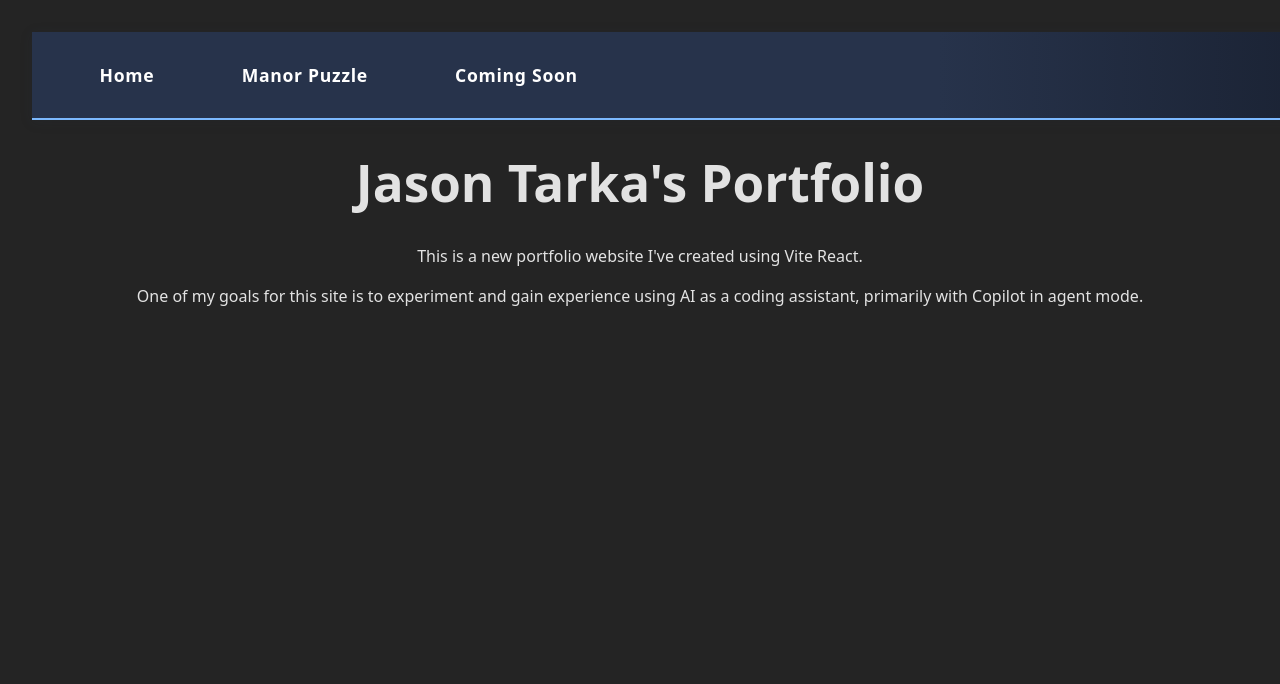
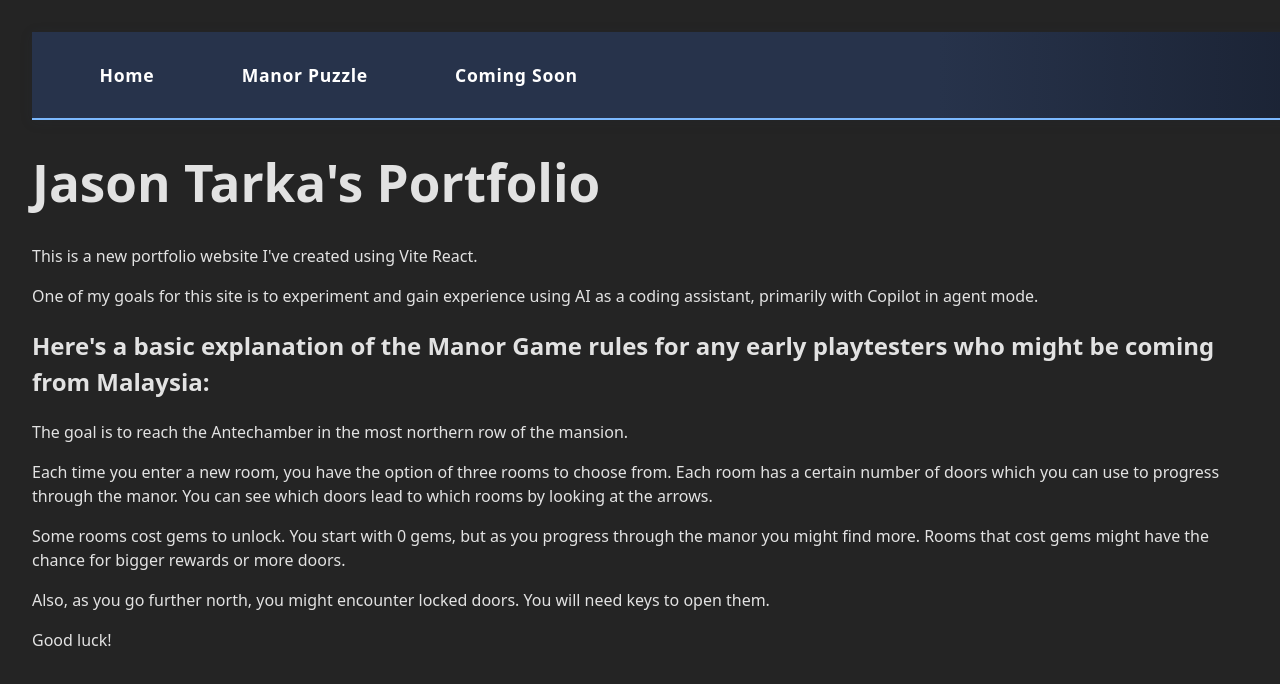
Before and after one commit to JasonMTarka/react-vite-portfolio, a React (Vite) app: page / in a window 1280 px wide. Shown: the top 684 px of the page. Built offline with nearby package versions, Linux system fonts and the light colour scheme.

Commit message:
Added basic tutorial explanation

```diff
--- a/src/CSS/App.css
+++ b/src/CSS/App.css
@@ -4,3 +4,7 @@
   padding: 2rem;
   text-align: center;
 }
+
+.home-container {
+  text-align: left;
+}
--- a/src/Components/Home.tsx
+++ b/src/Components/Home.tsx
@@ -9,6 +9,30 @@ const Home: React.FC = () => {
         One of my goals for this site is to experiment and gain experience using
         AI as a coding assistant, primarily with Copilot in agent mode.
       </p>
+      <h2>
+        Here's a basic explanation of the Manor Game rules for any early
+        playtesters who might be coming from Malaysia:
+      </h2>
+      <p>
+        The goal is to reach the Antechamber in the most northern row of the
+        mansion.
+      </p>
+      <p>
+        Each time you enter a new room, you have the option of three rooms to
+        choose from. Each room has a certain number of doors which you can use
+        to progress through the manor. You can see which doors lead to which
+        rooms by looking at the arrows.
+      </p>
+      <p>
+        Some rooms cost gems to unlock. You start with 0 gems, but as you
+        progress through the manor you might find more. Rooms that cost gems
+        might have the chance for bigger rewards or more doors.
+      </p>
+      <p>
+        Also, as you go further north, you might encounter locked doors. You
+        will need keys to open them.
+      </p>
+      <p>Good luck!</p>
     </div>
   );
 };
```
